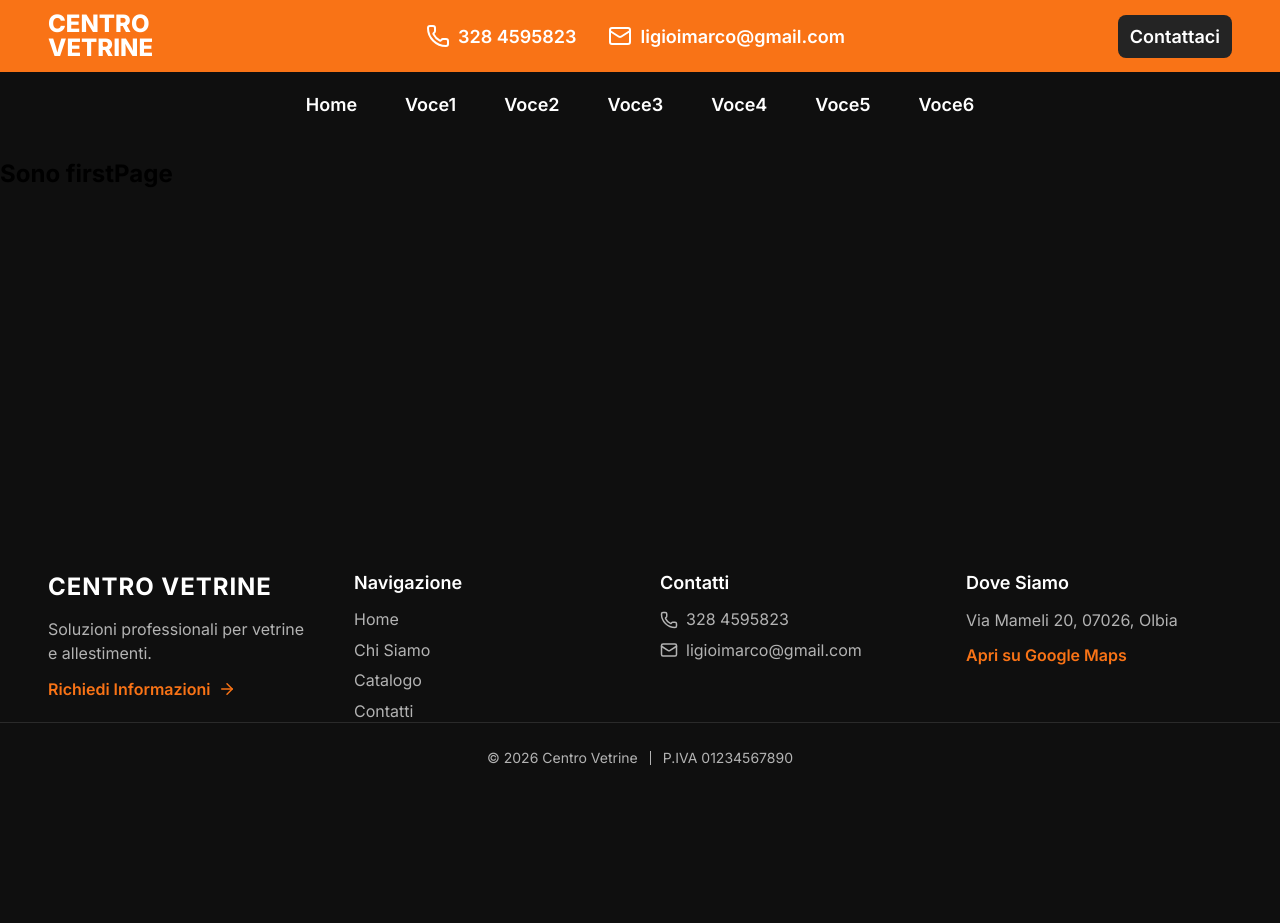
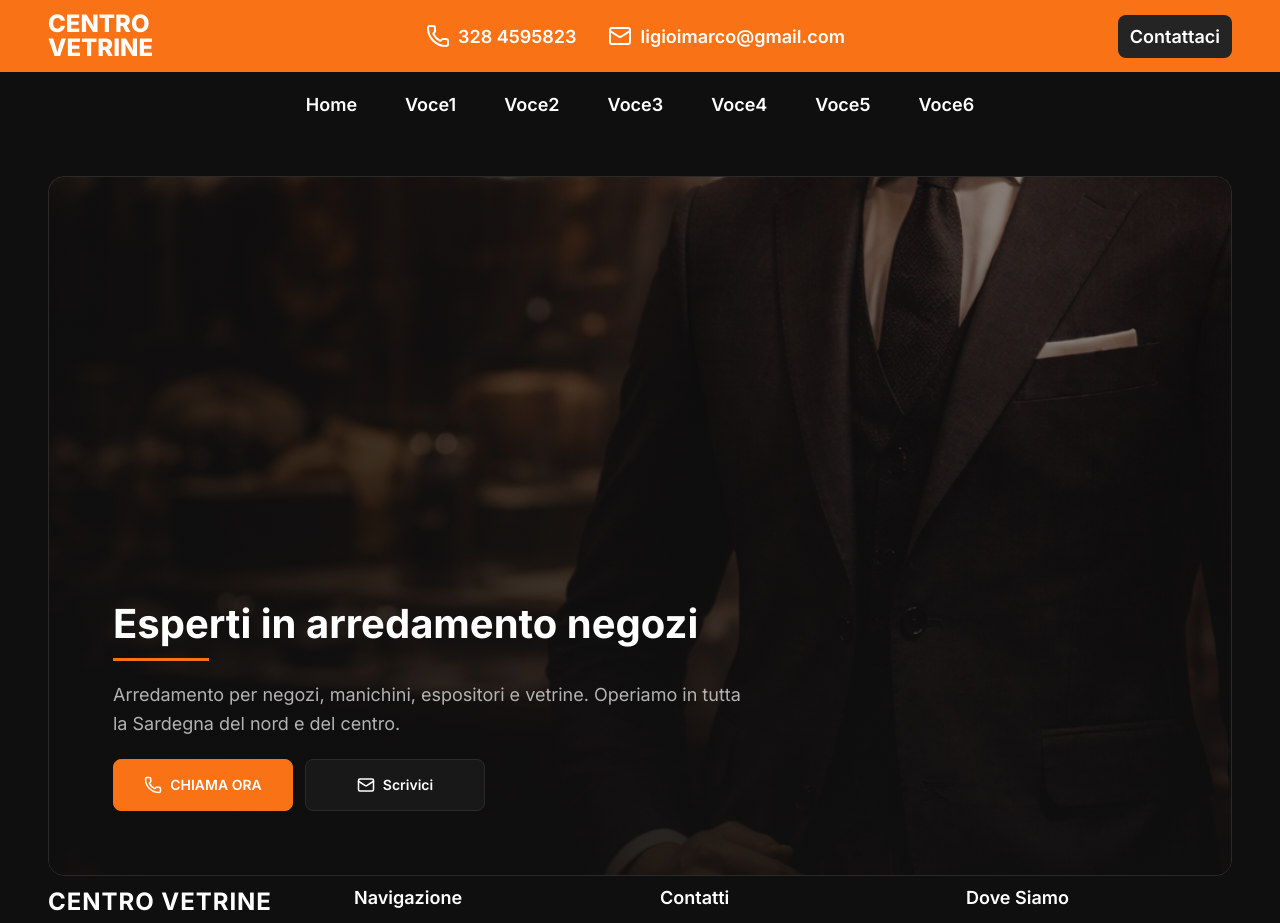
Before and after one commit to GiuseppeLiGioi/centro-vetrine, a Next.js app: page / in a window 1280 px wide. Shown: the top 923 px of the page. Before the commit the page ends 800 px from the top, so only its background shows below. Built offline with nearby package versions, Linux system fonts and the light colour scheme.

Commit message:
started. Homepage structure

```diff
--- a/src/app/(site)/chi-siamo/page.module.css
+++ b/src/app/(site)/chi-siamo/page.module.css
@@ -46,10 +46,10 @@
 .title::after {
   content: "";
   display: block;
-  width: 100px;
-  height: 2px;
-  margin-top: var(--space-2);
-  background: var(--color-primary);
+  width: 72px;
+  height: 3px;
+  margin-top: var(--space-3);
+  background-color: var(--color-primary);
 }
 
 .semiTitle {
--- a/src/app/(site)/contatti/page.module.css
+++ b/src/app/(site)/contatti/page.module.css
@@ -12,10 +12,10 @@
 .title::after {
   content: "";
   display: block;
-  width: 100px;
-  height: 2px;
-  margin-top: var(--space-1);
-  background: var(--color-primary);
+  width: 72px;
+  height: 3px;
+  margin-top: var(--space-3);
+  background-color: var(--color-primary);
 }
 
 .semiTitle {
--- /dev/null
+++ b/src/app/(site)/page.module.css
@@ -0,0 +1,167 @@
+.containerHome {
+  max-width: var(--container-header-max);
+  margin: 0 auto;
+  padding: var(--space-6) var(--container-spacing) 0;
+  display: flex;
+  flex-wrap: wrap;
+  align-items: flex-start;
+  gap: var(--space-8);
+}
+.hero {
+  position: relative;
+  width: 100%;
+  min-height: 520px;
+  display: flex;
+  align-items: flex-end;
+  padding: var(--space-8) var(--space-5);
+  border: 1px solid var(--color-border);
+  border-radius: var(--radius-lg);
+  overflow: hidden;
+  background-color: var(--color-surface);
+}
+
+.imageHero {
+  object-fit: cover;
+  object-position: center;
+}
+
+.overlay {
+  position: absolute;
+  inset: 0;
+  background:
+    linear-gradient(
+      180deg,
+      rgba(15, 15, 15, 0.2) 0%,
+      rgba(15, 15, 15, 0.45) 45%,
+      rgba(15, 15, 15, 0.8) 100%
+    ),
+    linear-gradient(
+      90deg,
+      rgba(15, 15, 15, 0.82) 0%,
+      rgba(15, 15, 15, 0.58) 45%,
+      rgba(15, 15, 15, 0.18) 100%
+    );
+  z-index: 1;
+}
+
+.contentHero {
+  position: relative;
+  z-index: 2;
+  width: 100%;
+  max-width: 36rem;
+  display: flex;
+  flex-direction: column;
+  gap: var(--space-5);
+}
+
+.titleHero {
+  margin: 0;
+  color: var(--color-text);
+  font-size: var(--text-2xl);
+  font-weight: var(--font-bold);
+  line-height: 1.1;
+}
+.titleHero::after {
+  content: "";
+  display: block;
+  width: 72px;
+  height: 3px;
+  margin-top: var(--space-3);
+  background-color: var(--color-primary);
+}
+
+.textHero {
+  margin: 0;
+  color: var(--color-text-muted);
+  font-size: var(--text-md);
+  line-height: 1.6;
+}
+
+.buttonsHero {
+  display: flex;
+  flex-direction: column;
+  gap: var(--space-3);
+}
+
+.heroCall,
+.heroMessage {
+  min-height: 52px;
+  display: inline-flex;
+  align-items: center;
+  justify-content: center;
+  gap: var(--space-2);
+  padding: 0 var(--space-5);
+  border: 1px solid transparent;
+  border-radius: var(--radius-md);
+  font-size: var(--text-sm);
+  font-weight: var(--font-semibold);
+  text-decoration: none;
+}
+
+.heroCall {
+  background-color: var(--color-primary);
+  color: var(--color-text);
+  border-color: var(--color-primary);
+}
+
+.heroMessage {
+  background-color: rgba(26, 26, 26, 0.82);
+  color: var(--color-text);
+  border-color: var(--color-border);
+}
+
+.heroCall svg,
+.heroMessage svg {
+  width: 18px;
+  height: 18px;
+  flex-shrink: 0;
+}
+
+.textButtonsHero {
+  line-height: 1;
+}
+
+@media (min-width: 768px) {
+  .containerHome {
+    padding: var(--space-8) var(--container-spacing-md) 0;
+  }
+  .hero {
+    min-height: 620px;
+    padding: var(--space-9) var(--space-7);
+  }
+
+  .titleHero {
+    font-size: var(--text-3xl);
+  }
+
+  .buttonsHero {
+    flex-direction: row;
+    flex-wrap: wrap;
+  }
+
+  .heroCall,
+  .heroMessage {
+    min-width: 180px;
+  }
+}
+
+@media (min-width: 1024px) {
+  .containerHome {
+    padding: var(--space-8) var(--container-spacing-lg) 0;
+  }
+  .hero {
+    min-height: 700px;
+    padding: var(--space-10);
+  }
+
+  .contentHero {
+    max-width: 40rem;
+  }
+
+  .textHero {
+    font-size: var(--text-lg);
+  }
+  .titleHero::after {
+    width: 96px;
+  }
+}
--- a/src/app/(site)/page.tsx
+++ b/src/app/(site)/page.tsx
@@ -1,3 +1,37 @@
+import styles from "./page.module.css";
+import Container from "@/components/ui/Container/Container";
+import Image from "next/image";
+import Link from "next/link";
+import { Phone, Mail } from "lucide-react";
 export default function Home() {
-  return <h2>Sono firstPage</h2>;
+  return (
+    <Container className={styles.containerHome}>
+      <section className={styles.hero}>
+        <Image
+          src="/manichino.png"
+          alt="Foto principale del sito Centro Vetrine, negozio di arredamento negozi"
+          fill
+          className={styles.imageHero}
+        />
+        <div className={styles.overlay} />
+        <div className={styles.contentHero}>
+          <h1 className={styles.titleHero}>Esperti in arredamento negozi</h1>
+          <p className={styles.textHero}>
+            Arredamento per negozi, manichini, espositori e vetrine. Operiamo in
+            tutta la Sardegna del nord e del centro.
+          </p>
+          <div className={styles.buttonsHero}>
+            <a href="tel:+39 3284595823" className={styles.heroCall}>
+              <Phone />
+              <span className={styles.textButtonsHero}>CHIAMA ORA</span>
+            </a>
+            <Link href="/contatti" className={styles.heroMessage}>
+              <Mail />
+              <span className={styles.textButtonsHero}>Scrivici</span>
+            </Link>
+          </div>
+        </div>
+      </section>
+    </Container>
+  );
 }
--- a/src/components/layout/Header/Header.tsx
+++ b/src/components/layout/Header/Header.tsx
@@ -17,7 +17,9 @@ export default function Header() {
     <header className={styles.containerHeader}>
       <Container className={styles.containerHeaderWide}>
         <div className={styles.containerInnerHeader}>
-          <Logo />
+          <Link href="/">
+            <Logo />
+          </Link>
           <div className={styles.contactsMobile}>
             <a href="tel:3284595823" className={styles.contactA}>
               <Phone aria-hidden="true" />
```
